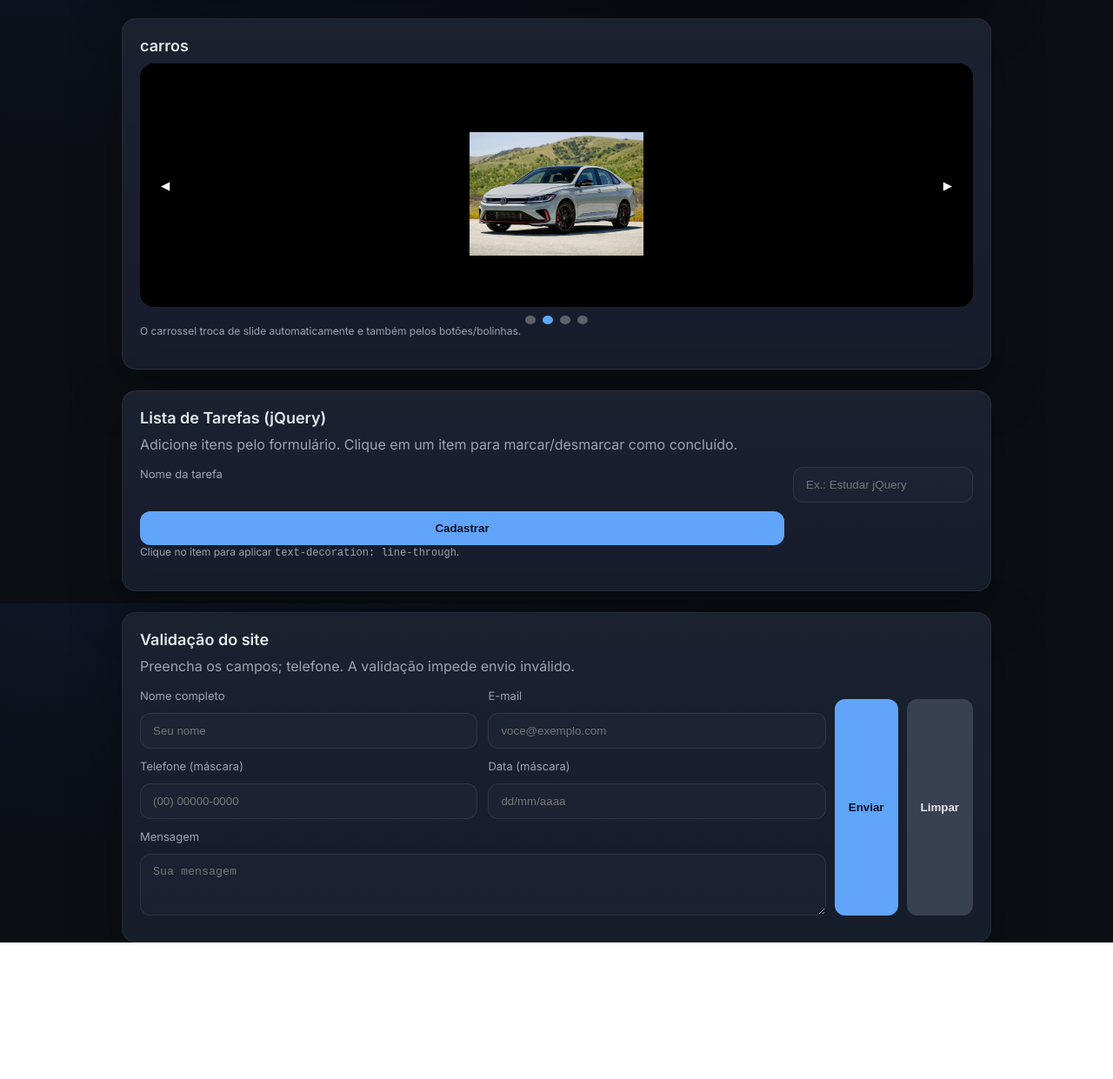
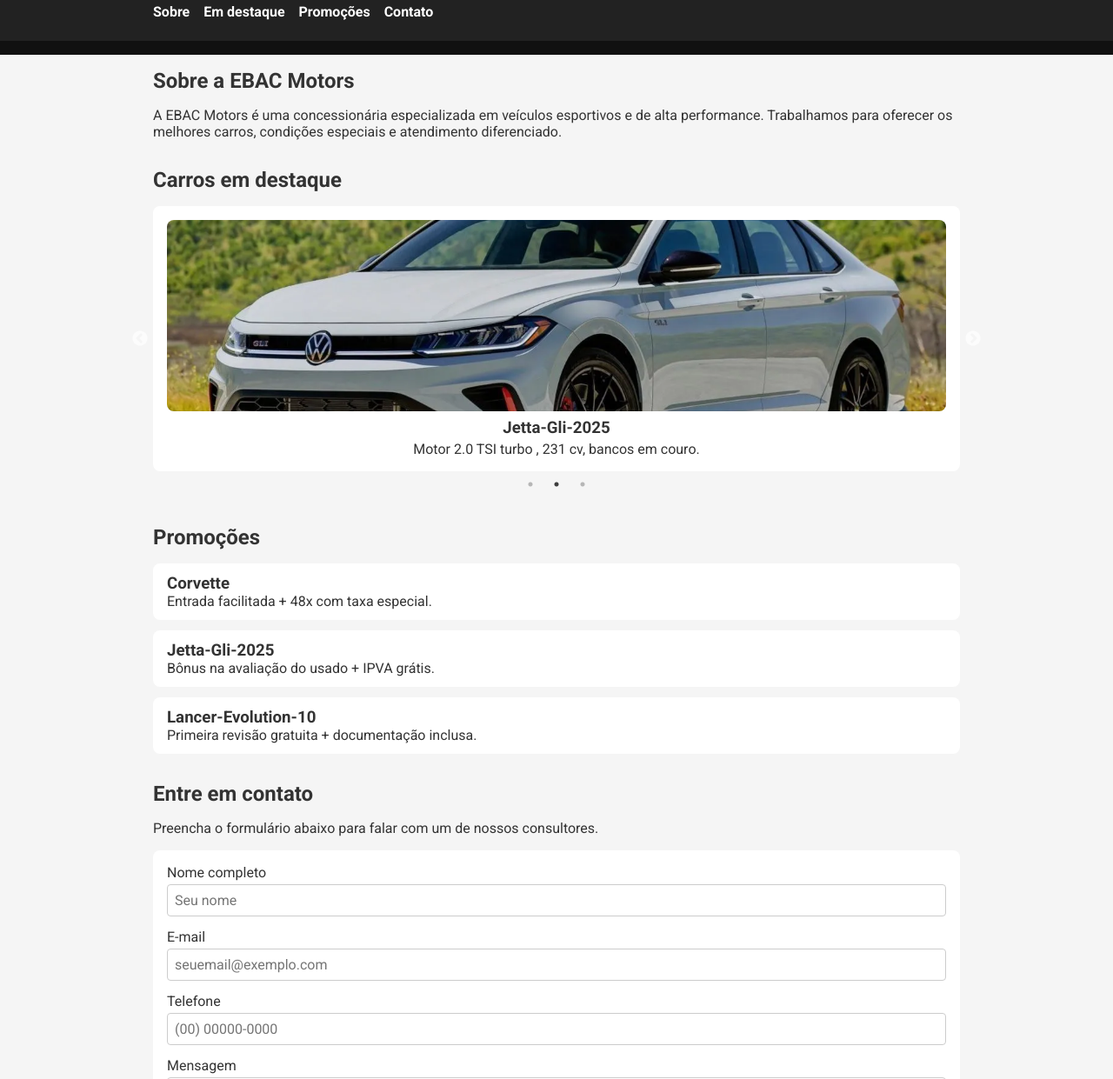
Before and after one commit to gustavo962/jquery_plugin, a plain HTML site: page jqueryplugin/index.html in a window 1280 px wide. Shown: the part 106-1347 px from the top of the page at 87% size. Before the commit the page ends 1190 px from the top, so only its background shows below. Drawn offline with nearby package versions, Linux system fonts and the light colour scheme.

Commit message:
Add files via upload

```diff
--- a/jqueryplugin/index.html
+++ b/jqueryplugin/index.html
@@ -1,243 +1,156 @@
 <!DOCTYPE html>
 <html lang="pt-BR">
+
 <head>
-  <meta charset="UTF-8" />
-  <meta name="viewport" content="width=device-width, initial-scale=1" />
-  <title>Projeto — jQuery: To‑do + Carrossel + Validação + Máscaras</title>
+    <meta charset="UTF-8">
+    <meta name="viewport" content="width=device-width, initial-scale=1.0">
+    <title>EBAC Motors</title>
+
+    <!-- Fontes -->
     <link rel="preconnect" href="https://fonts.googleapis.com">
     <link rel="preconnect" href="https://fonts.gstatic.com" crossorigin>
-  <link href="https://fonts.googleapis.com/css2?family=Inter:wght@400;600&display=swap" rel="stylesheet">
-  <style>
-    :root {
-      --bg: #0b0f14;
-      --card: #111827;
-      --text: #e5e7eb;
-      --muted: #9ca3af;
-      --primary: #60a5fa;
-      --ring: rgba(96, 165, 250, 0.4);
-      --ok: #34d399;
-      --bad: #f87171;
-    }
-    * { box-sizing: border-box; }
-    html, body { height: 100%; }
-    body {
-      margin: 0;
-      font-family: Inter, system-ui, -apple-system, Segoe UI, Roboto, Arial, sans-serif;
-      background: radial-gradient(1200px 600px at 10% -10%, #0f172a 0%, var(--bg) 60%);
-      color: var(--text);
-      padding: 24px;
-    }
-    .container{ max-width: 1000px; margin: 0 auto; display: grid; gap: 24px; }
-    .card {
-      width: 100%;
-      background: linear-gradient(180deg, rgba(255,255,255,0.04), rgba(255,255,255,0.02)) , var(--card);
-      border: 1px solid rgba(255,255,255,0.06);
-      border-radius: 16px;
-      box-shadow: 0 20px 60px rgba(0,0,0,.35);
-      padding: 20px;
-    }
-    h1 {font-size: 24px; margin: 0 0 8px; letter-spacing: .2px;}
-    h2 {font-size: 18px; margin: 0 0 10px;}
-    p { margin: 0 0 16px; color: var(--muted); }
+    <link href="https://fonts.googleapis.com/css2?family=Roboto:wght@400;700&display=swap" rel="stylesheet">
 
+    <!-- Slick Carousel CSS -->
+    <link rel="stylesheet" href="https://cdnjs.cloudflare.com/ajax/libs/slick-carousel/1.8.1/slick.min.css">
+    <link rel="stylesheet" href="https://cdnjs.cloudflare.com/ajax/libs/slick-carousel/1.8.1/slick-theme.min.css">
 
-    .carousel { position: relative; overflow: hidden; border-radius: 16px; }
-    .carousel-track { display: flex; transition: transform .5s ease; }
-    .slide { min-width: 100%; height: 280px; display: grid; place-items: center; background: #000; }
-    .slide img { width: 100%; height: 100%; object-fit: cover; display: block; }
-    .carousel-btn { position: absolute; top: 50%; transform: translateY(-50%); border: none; background: rgba(0,0,0,.45); color: #fff; padding: 10px 12px; border-radius: 10px; cursor: pointer; }
-    .carousel-btn:hover{ background: rgba(0,0,0,.6); }
-    .prev { left: 12px; }
-    .next { right: 12px; }
-    .dots { display:flex; gap:8px; justify-content:center; margin-top:10px; }
-    .dot { width: 10px; height: 10px; border-radius: 50%; background: rgba(255,255,255,.3); border: none; cursor: pointer; }
-    .dot.active { background: var(--primary); }
+    <!-- Seu CSS -->
+    <link rel="stylesheet" href="./style.css">
+</head>
 
-
-    .grid { display: grid; gap: 14px; }
-    form { display: grid; grid-template-columns: 1fr auto; gap: 10px; }
-    .input { width: 100%; padding: 12px 14px; border-radius: 12px; border: 1px solid rgba(255,255,255,0.08); background: rgba(255,255,255,0.02); color: var(--text); outline: none; transition: box-shadow .15s ease, border-color .15s ease; }
-    .input:focus { border-color: var(--primary); box-shadow: 0 0 0 6px var(--ring); }
-    .btn { padding: 12px 16px; border-radius: 12px; background: var(--primary); color: #0b1020; border: none; font-weight: 600; cursor: pointer; }
-
-    ul { list-style: disc inside; padding-left: 0; margin: 0; display: grid; gap: 6px; }
-    li { padding: 10px 12px; border-radius: 10px; background: rgba(255,255,255,0.03); border: 1px solid rgba(255,255,255,0.06); cursor: pointer; user-select: none; }
-    li:hover{ background: rgba(255,255,255,0.06); }
-    li.done { text-decoration: line-through; opacity: .65; }
-    .hint { color: var(--muted); font-size: 12px; }
-
-
-    .form-grid { display: grid; grid-template-columns: 1fr 1fr; gap: 12px; }
-    .form-grid .full { grid-column: 1 / -1; }
-    label { font-size: 13px; color: var(--muted); margin-bottom: 6px; display:block; }
-    .field { display: grid; gap: 6px; }
-    .error { color: var(--bad); font-size: 12px; margin-top: 4px; }
-    .success { color: var(--ok); font-size: 14px; margin-top: 8px; }
-
-    @media (max-width: 720px){
-      .form-grid { grid-template-columns: 1fr; }
-    }
-
-    .carousel-track img {
-        width: 200px;
-        height: 300px;
-        object-fit: contain;
-        border-radius: 8px;
-    }
-  </style>
-</head>
 <body>
+    <header>
         <div class="container">
-    <header class="card">
-      <h1>ESCOLHA O SEU CARRO</h1>
+            <h1>EBAC Motors</h1>
+        </div>
+        <nav>
+            <div class="container">
+                <ul>
+                    <li>
+                        <a href="#sobre">Sobre</a>
+                    </li>
+                    <li>
+                        <a href="#destaque">Em destaque</a>
+                    </li>
+                    <li>
+                        <a href="#promocoes">Promoções</a>
+                    </li>
+                    <li>
+                        <a href="#contato">Contato</a>
+                    </li>
+                </ul>
+            </div>
+        </nav>
     </header>
 
-
-    <section class="card" aria-labelledby="carrossel-t">
-      <h2 id="carrossel-t">carros</h2>
-      <div class="carousel" id="carousel" aria-roledescription="carousel">
-        <div class="carousel-track" id="track">
-          <div class="slide"><img src="mit-lancer-evolution-10.webp" alt="Paisagem 1"></div>
-          <div class="slide"><img src="jetta-gli-2025.webp" alt="Paisagem 2"></div>
-          <div class="slide"><img src="camaro.webp" alt="Paisagem 3"></div>
-          <div class="slide"><img src="corvette.webp" alt="Paisagem 4"></div>
-        </div>
-        <button class="carousel-btn prev" aria-label="Anterior" id="prev">◀</button>
-        <button class="carousel-btn next" aria-label="Próximo" id="next">▶</button>
-      </div>
-      <div class="dots" id="dots" aria-label="Indicadores do carrossel"></div>
-      <p class="hint">O carrossel troca de slide automaticamente e também pelos botões/bolinhas.</p>
+    <main>
+        <!-- SOBRE -->
+        <section id="sobre" class="container">
+            <h2>Sobre a EBAC Motors</h2>
+            <p>
+                A EBAC Motors é uma concessionária especializada em veículos esportivos e de alta performance.
+                Trabalhamos para oferecer os melhores carros, condições especiais e atendimento diferenciado.
+            </p>
         </section>
 
+        <!-- CARROSSEL / EM DESTAQUE -->
+        <section id="destaque" class="container">
+            <h2>Carros em destaque</h2>
 
-    <section class="card" aria-labelledby="todo-t">
-      <h2 id="todo-t">Lista de Tarefas (jQuery)</h2>
-      <p>Adicione itens pelo formulário. Clique em um item para marcar/desmarcar como concluído.</p>
-      <form id="todo-form" autocomplete="off" aria-label="Adicionar nova tarefa">
-        <label class="sr-only" for="todo-input">Nome da tarefa</label>
-        <input id="todo-input" class="input" type="text" name="task" placeholder="Ex.: Estudar jQuery" required minlength="3" />
-        <button class="btn" type="submit">Cadastrar</button>
-      </form>
-      <ul id="todo-list" aria-live="polite"></ul>
-      <p class="hint">Clique no item para aplicar <code>text-decoration: line-through</code>.</p>
+            <div class="carrossel-veiculos">
+                <!-- Troque os src pelas imagens do seu projeto -->
+                <div class="card-veiculo">
+                    <img src="corvette.webp" alt="Carro esportivo 1">
+                    <h3>Corvette</h3>
+                    <p>Motor V8, 6.2, 1.079 cv, câmbio automático.</p>
+                </div>
+
+                <div class="card-veiculo">
+                    <img src="jetta-gli-2025.webp" alt="Carro esportivo 2">
+                    <h3>Jetta-Gli-2025</h3>
+                    <p>Motor 2.0 TSI turbo ,  231 cv, bancos em couro.</p>
+                </div>
+
+                <div class="card-veiculo">
+                    <img src="mit-lancer-evolution-10.webp" alt="Carro esportivo 3">
+                    <h3>Lancer-Evolution-10</h3>
+                    <p>Motor 2.0 turbo, 300 cv, câmbio manual.</p>
+                </div>
+            </div>
         </section>
 
+        <!-- PROMOÇÕES -->
+        <section id="promocoes" class="container">
+            <h2>Promoções</h2>
+            <ul class="lista-promocoes">
+                <li>
+                    <h3>Corvette</h3>
+                    <p>Entrada facilitada + 48x com taxa especial.</p>
+                </li>
+                <li>
+                    <h3>Jetta-Gli-2025</h3>
+                    <p>Bônus na avaliação do usado + IPVA grátis.</p>
+                </li>
+                <li>
+                    <h3>Lancer-Evolution-10</h3>
+                    <p>Primeira revisão gratuita + documentação inclusa.</p>
+                </li>
+            </ul>
+        </section>
 
-    <section class="card" aria-labelledby="cadastro-t">
-      <h2 id="cadastro-t">Validação do site </h2>
-      <p>Preencha os campos; telefone. A validação impede envio inválido.</p>
+        <!-- CONTATO + VALIDAÇÃO + MÁSCARA -->
+        <section id="contato" class="container">
+            <h2>Entre em contato</h2>
+            <p>Preencha o formulário abaixo para falar com um de nossos consultores.</p>
 
-      <form id="form-cadastro" novalidate>
-        <div class="form-grid">
-          <div class="field">
+            <form id="form-contato" novalidate>
+                <div class="campo-form">
                     <label for="nome">Nome completo</label>
-            <input id="nome" name="nome" class="input" type="text" placeholder="Seu nome" required minlength="3" />
+                    <input type="text" id="nome" name="nome" placeholder="Seu nome">
+                    <span class="erro" id="erro-nome"></span>
                 </div>
-          <div class="field">
+
+                <div class="campo-form">
                     <label for="email">E-mail</label>
-            <input id="email" name="email" class="input" type="email" placeholder="voce@exemplo.com" required />
+                    <input type="email" id="email" name="email" placeholder="seuemail@exemplo.com">
+                    <span class="erro" id="erro-email"></span>
                 </div>
-          <div class="field">
-            <label for="telefone">Telefone (máscara)</label>
-            <input id="telefone" name="telefone" class="input" type="text" placeholder="(00) 00000-0000" required />
+
+                <div class="campo-form">
+                    <label for="telefone">Telefone</label>
+                    <input type="text" id="telefone" name="telefone" placeholder="(00) 00000-0000">
+                    <span class="erro" id="erro-telefone"></span>
                 </div>
-          <div class="field">
-            <label for="data">Data (máscara)</label>
-            <input id="data" name="data" class="input" type="text" placeholder="dd/mm/aaaa" required />
+
+                <div class="campo-form">
+                    <label for="mensagem">Mensagem</label>
+                    <textarea id="mensagem" name="mensagem" rows="4" placeholder="Digite sua mensagem"></textarea>
+                    <span class="erro" id="erro-mensagem"></span>
                 </div>
-          <div class="field full">
-            <label for="mensagem">Mensagem</label>
-            <textarea id="mensagem" name="mensagem" class="input" rows="3" placeholder="Sua mensagem" required minlength="5"></textarea>
-          </div>
-        </div>
-        <div style="margin-top:12px; display:flex; gap:10px;">
-          <button class="btn" type="submit">Enviar</button>
-          <button class="btn" type="reset" style="background:#374151; color:#e5e7eb;">Limpar</button>
-        </div>
-        <div id="status" aria-live="polite"></div>
+
+                <button type="submit">Enviar</button>
             </form>
         </section>
+    </main>
+
+    <footer>
+        <div class="container">
+            <p>&copy; 2025 EBAC Motors - Todos os direitos reservados.</p>
         </div>
+    </footer>
 
-  <!-- jQuery (CDN) -->
-  <script src="https://code.jquery.com/jquery-3.7.1.min.js" integrity="sha256-/JqT3SQfawRcv/BIHPThkBvs0OEvtFFmqPF/lYI/Cxo=" crossorigin="anonymous"></script>
-  <!-- jQuery Validation -->
-  <script src="https://cdn.jsdelivr.net/npm/jquery-validation@1.19.5/dist/jquery.validate.min.js"></script>
-  <script src="https://cdn.jsdelivr.net/npm/jquery-validation@1.19.5/dist/localization/messages_pt_BR.min.js"></script>
+    <!-- jQuery -->
+    <script src="https://code.jquery.com/jquery-3.6.0.min.js"></script>
+
+    <!-- Slick Carousel JS -->
+    <script src="https://cdnjs.cloudflare.com/ajax/libs/slick-carousel/1.8.1/slick.min.js"></script>
+
     <!-- jQuery Mask Plugin -->
     <script src="https://cdnjs.cloudflare.com/ajax/libs/jquery.mask/1.14.16/jquery.mask.min.js"></script>
 
-  <script>
-    $(function () {
+    <!-- Seu JS -->
+    <script src="./script.js"></script>
+</body>
 
-      const $track = $('#track');
-      const $slides = $track.children();
-      const $dotsWrap = $('#dots');
-      const total = $slides.length;
-      let index = 0;
-      let timer = null;
-
-      // criar dots
-      for (let i = 0; i < total; i++) {
-        $('<button>', { class: 'dot', 'aria-label': 'Ir ao slide ' + (i+1) })
-          .on('click', function(){ goTo(i); resetAuto(); })
-          .appendTo($dotsWrap);
-      }
-
-      function updateUI(){
-        const offset = -index * 100;
-        $track.css('transform', 'translateX(' + offset + '%)');
-        $dotsWrap.children().removeClass('active').eq(index).addClass('active');
-      }
-      function goTo(i){ index = (i + total) % total; updateUI(); }
-      function next(){ goTo(index + 1); }
-      function prev(){ goTo(index - 1); }
-      function auto(){ timer = setInterval(next, 4000); }
-      function resetAuto(){ clearInterval(timer); auto(); }
-
-      $('#next').on('click', function(){ next(); resetAuto(); });
-      $('#prev').on('click', function(){ prev(); resetAuto(); });
-      $('#carousel').on('mouseenter', function(){ clearInterval(timer); })
-                    .on('mouseleave', function(){ resetAuto(); });
-      updateUI();
-      auto();
-
-
-      const $form = $('#todo-form');
-      const $input = $('#todo-input');
-      const $list  = $('#todo-list');
-
-      $form.on('submit', function (e) {
-        e.preventDefault();
-        const text = $input.val().trim();
-        if (!text) return;
-        const $li = $('<li>', { text, class: 'todo-item' });
-        $list.append($li);
-        $input.val('').focus();
-      });
-
-      $list.on('click', 'li', function () { $(this).toggleClass('done'); });
-
-
-      $('#telefone').mask('(00) 00000-0000');
-      $('#data').mask('00/00/0000');
-
-      $('#form-cadastro').validate({
-        errorClass: 'error',
-        rules: {
-          nome: { required: true, minlength: 3 },
-          email: { required: true, email: true },
-          telefone: { required: true, minlength: 15 },
-          data: { required: true, minlength: 10 },
-          mensagem: { required: true, minlength: 5 }
-        },
-        submitHandler: function(form, event){
-          event.preventDefault();
-          $('#status').html('<p class="success">✔ Formulário enviado com sucesso (demo). Nenhum dado real foi transmitido.</p>');
-          form.reset();
-        }
-      });
-    });
-  </script>
-</body>
 </html>
--- /dev/null
+++ b/jqueryplugin/main.css
@@ -0,0 +1,37 @@
+* {
+    margin: 0;
+    padding: 0;
+    box-sizing: border-box;
+    font-family: 'Roboto', sans-serif;
+}
+
+.container {
+    max-width: 1024px;
+    width: 100%;
+    margin: 0 auto;
+}
+
+header {
+    background-color: #192a56;
+    padding: 16px 0;
+    color: #fff;
+}
+
+nav {
+    background-color: #575fcf;
+    padding: 16px 0;
+}
+
+nav li {
+    list-style: none;
+    display: inline;
+    margin-right: 16px;
+    font-size: 18px;
+    font-weight: bold;
+    text-transform: uppercase;
+}
+
+nav li a {
+    color: #fff;
+    text-decoration: none;
+}
--- /dev/null
+++ b/jqueryplugin/script.js
@@ -0,0 +1,68 @@
+$(document).ready(function () {
+    // ========== CARROSSEL ==========
+    $('.carrossel-veiculos').slick({
+        autoplay: true,
+        autoplaySpeed: 3000,
+        dots: true,
+        arrows: true,
+        slidesToShow: 1,
+        slidesToScroll: 1
+    });
+
+    // ========== MÁSCARA DE TELEFONE ==========
+    $('#telefone').mask('(00) 00000-0000');
+
+    // ========== VALIDAÇÃO DO FORMULÁRIO ==========
+    $('#form-contato').on('submit', function (e) {
+        e.preventDefault(); // impede envio real só pra demonstrar
+
+        let nome = $('#nome');
+        let email = $('#email');
+        let telefone = $('#telefone');
+        let mensagem = $('#mensagem');
+
+        let valido = true;
+
+        // limpa mensagens anteriores
+        $('.erro').text('');
+
+        // Nome
+        if ($.trim(nome.val()) === '') {
+            $('#erro-nome').text('Por favor, preencha o nome.');
+            valido = false;
+        }
+
+        // E-mail
+        let emailValor = $.trim(email.val());
+        let emailRegex = /^[^\s@]+@[^\s@]+\.[^\s@]+$/;
+
+        if (emailValor === '') {
+            $('#erro-email').text('Por favor, preencha o e-mail.');
+            valido = false;
+        } else if (!emailRegex.test(emailValor)) {
+            $('#erro-email').text('Informe um e-mail válido.');
+            valido = false;
+        }
+
+        // Telefone
+        if ($.trim(telefone.val()) === '') {
+            $('#erro-telefone').text('Por favor, preencha o telefone.');
+            valido = false;
+        } else if (telefone.val().length < 15) {
+            $('#erro-telefone').text('Telefone incompleto.');
+            valido = false;
+        }
+
+        // Mensagem (opcional, mas vamos validar também)
+        if ($.trim(mensagem.val()) === '') {
+            $('#erro-mensagem').text('Digite uma mensagem.');
+            valido = false;
+        }
+
+        if (valido) {
+            alert('Formulário enviado com sucesso! (validação + máscara funcionando)');
+            // aqui você poderia enviar de verdade, ex:
+            // this.submit();
+        }
+    });
+});
--- /dev/null
+++ b/jqueryplugin/style.css
@@ -0,0 +1,151 @@
+* {
+    box-sizing: border-box;
+    margin: 0;
+    padding: 0;
+}
+
+body {
+    font-family: 'Roboto', sans-serif;
+    background-color: #f5f5f5;
+    color: #333;
+}
+
+header {
+    background-color: #111;
+    color: #fff;
+    padding: 16px 0;
+}
+
+header h1 {
+    margin: 0;
+}
+
+nav {
+    background-color: #222;
+}
+
+nav ul {
+    list-style: none;
+    display: flex;
+    gap: 16px;
+    padding: 8px 0;
+}
+
+nav a {
+    color: #fff;
+    text-decoration: none;
+    font-weight: 700;
+}
+
+nav a:hover {
+    text-decoration: underline;
+}
+
+.container {
+    width: 100%;
+    max-width: 960px;
+    margin: 0 auto;
+    padding: 16px;
+}
+
+main section {
+    margin: 32px 0;
+}
+
+h2 {
+    margin-bottom: 16px;
+}
+
+/* Carrossel / cards */
+.carrossel-veiculos {
+    margin-top: 16px;
+}
+
+.card-veiculo {
+    background-color: #fff;
+    border-radius: 8px;
+    padding: 16px;
+    text-align: center;
+}
+
+.card-veiculo img {
+    width: 100%;
+    max-height: 220px;
+    object-fit: cover;
+    border-radius: 8px;
+    margin-bottom: 8px;
+}
+
+.card-veiculo h3 {
+    margin-bottom: 4px;
+}
+
+/* Promoções */
+.lista-promocoes {
+    list-style: none;
+    display: grid;
+    gap: 12px;
+}
+
+.lista-promocoes li {
+    background-color: #fff;
+    border-radius: 8px;
+    padding: 12px 16px;
+}
+
+/* Formulário */
+#form-contato {
+    background-color: #fff;
+    border-radius: 8px;
+    padding: 16px;
+    margin-top: 16px;
+}
+
+.campo-form {
+    display: flex;
+    flex-direction: column;
+    margin-bottom: 12px;
+}
+
+.campo-form label {
+    margin-bottom: 4px;
+}
+
+.campo-form input,
+.campo-form textarea {
+    padding: 8px;
+    border-radius: 4px;
+    border: 1px solid #ccc;
+    font: inherit;
+}
+
+button[type="submit"] {
+    padding: 10px 16px;
+    border-radius: 4px;
+    border: none;
+    cursor: pointer;
+    background-color: #111;
+    color: #fff;
+    font-weight: 700;
+    margin-top: 8px;
+}
+
+button[type="submit"]:hover {
+    opacity: 0.9;
+}
+
+/* Mensagens de erro */
+.erro {
+    font-size: 0.85rem;
+    color: #d00;
+    margin-top: 2px;
+}
+
+/* Rodapé */
+footer {
+    background-color: #111;
+    color: #fff;
+    text-align: center;
+    padding: 16px 0;
+    margin-top: 32px;
+}
```
Lines whose indentation alone changed are shown as unchanged.
